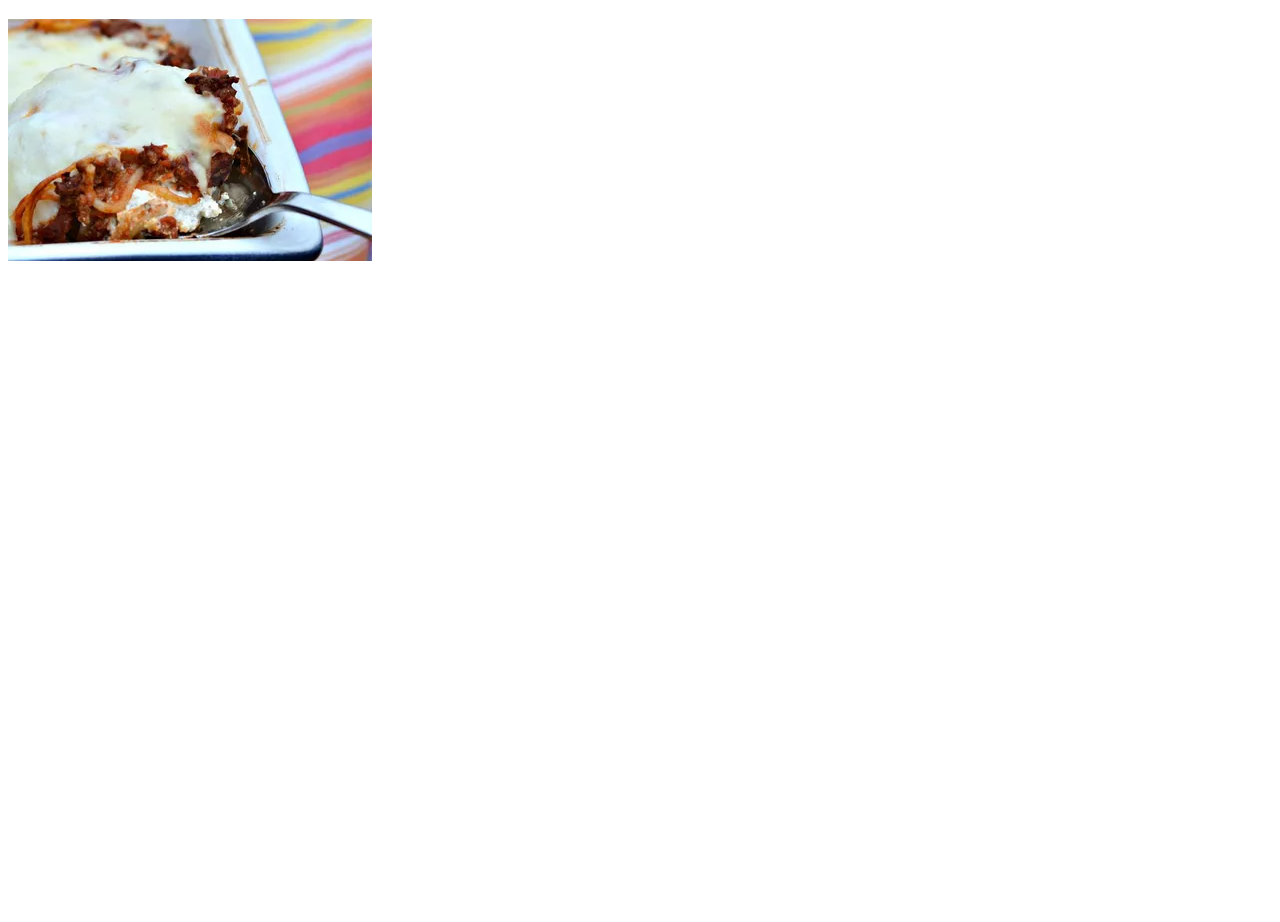
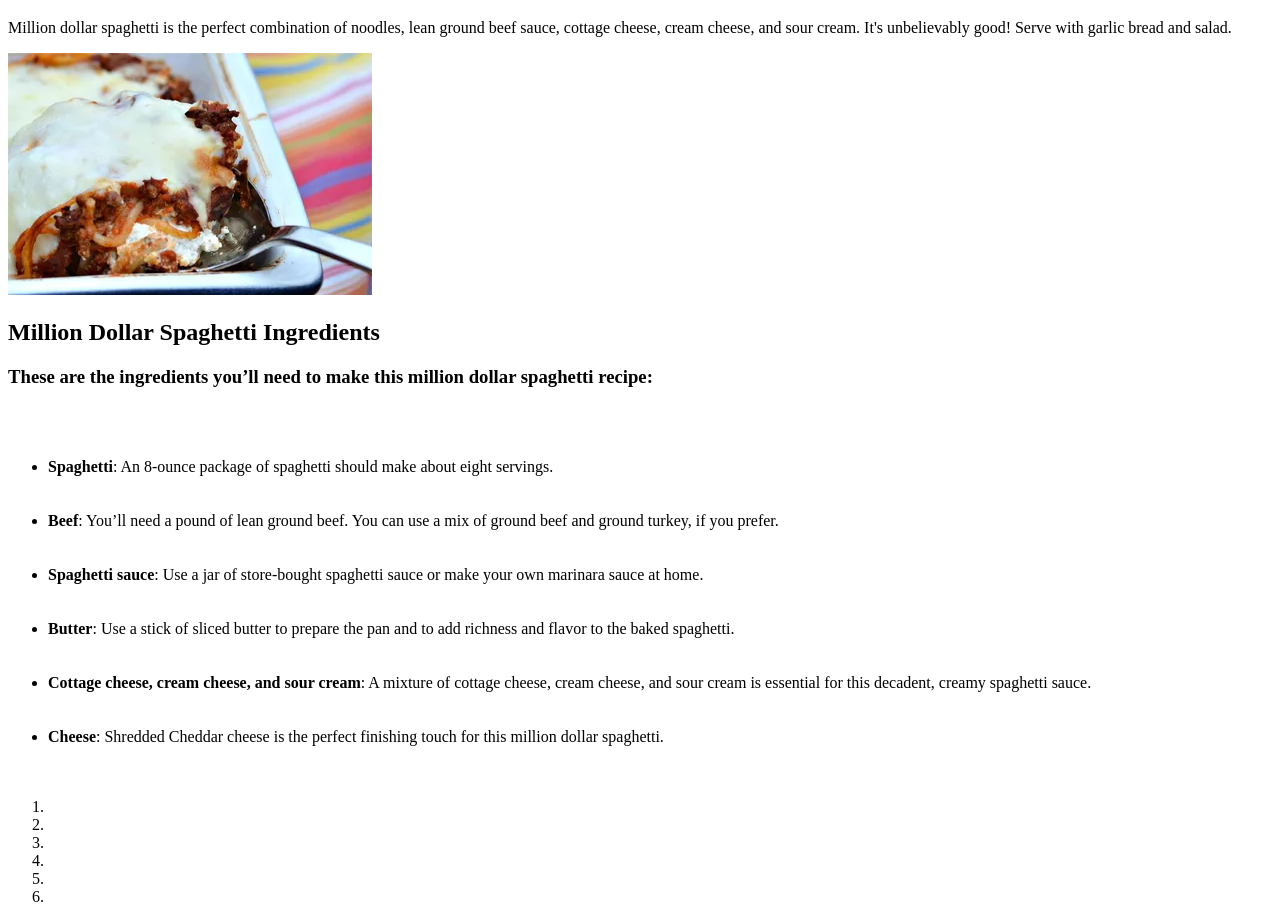
Before and after one commit to StathisPlakakis/odin-recipes, a plain HTML site: page recipes/spaghetti.html in a window 1280 px wide. Shown: the part 61-983 px from the top of the page. Before the commit the page ends 800 px from the top, so only its background shows below. Drawn offline with Linux system fonts and the light colour scheme.

Commit message:
Add unordered list with ingridients

```diff
--- a/recipes/spaghetti.html
+++ b/recipes/spaghetti.html
@@ -7,6 +7,31 @@
   </head>
   <body>
     <h1>Million Dollar Spaghetti</h1>
+    <p>Million dollar spaghetti is the perfect combination of noodles, lean ground beef sauce, cottage cheese, cream cheese, and sour cream. It's unbelievably good! Serve with garlic bread and salad.</p>
     <img src="../images/spaghetti.webp" alt="A delicious dish with spaghetti" />
+    <h2>Million Dollar Spaghetti Ingredients</h2>
+    <p><h3>These are the ingredients you’ll need to make this million dollar spaghetti recipe:</h3><br><br></p>
+    <ul>
+        <li><strong>Spaghetti</strong>: An 8-ounce package of spaghetti should make about eight servings.</li><br><br>
+
+        <li><strong>Beef</strong>: You’ll need a pound of lean ground beef. You can use a mix of ground beef and ground turkey, if you prefer.</li><br><br>
+
+        <li><strong>Spaghetti sauce</strong>: Use a jar of store-bought spaghetti sauce or make your own marinara sauce at home.</li><br><br>
+
+        <li><strong>Butter</strong>: Use a stick of sliced butter to prepare the pan and to add richness and flavor to the baked spaghetti.</li><br><br>
+
+        <li><strong>Cottage cheese, cream cheese, and sour cream</strong>: A mixture of cottage cheese, cream cheese, and sour cream is essential for this decadent, creamy spaghetti sauce.</li><br><br>
+
+        <li><strong>Cheese</strong>: Shredded Cheddar cheese is the perfect finishing touch for this million dollar spaghetti.</li><br><br>
+    </ul>
+    <ol>
+        <li></li>
+        <li></li>
+        <li></li>
+        <li></li>
+        <li></li>
+        <li></li>
+
+    </ol>
   </body>
 </html>
```
